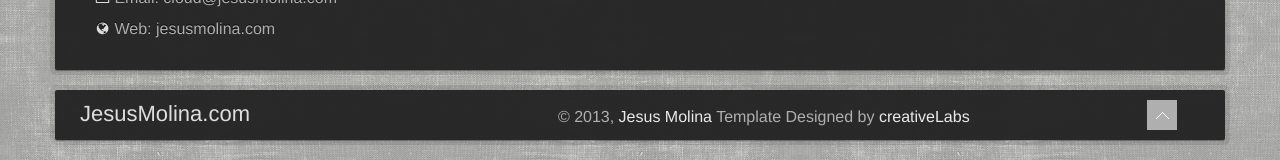
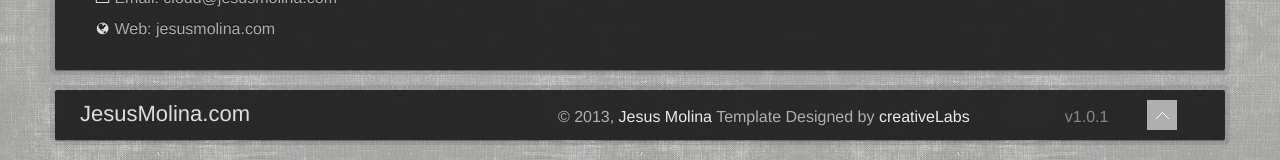
Before and after one commit to nomellames/jesusmolina-staging, a Jekyll site: the page built from index.html, in a window 1280 px wide and 900 px high, scrolled down 2653 px. Shown: the part 740-900 px from the top of the window. Built offline with Jekyll 4.4.1, drawn with Linux system fonts in a browser that asks for light colours; some web fonts are replaced; comment, search, counter and statistics services are not loaded.

Commit message:
fixed local vs github 2

```diff
--- a/_config.yml
+++ b/_config.yml
@@ -4,6 +4,7 @@
 baseurl: /jesusmolina-staging
 author: Jesus Molina
 email: contact@jesusmolina.com
+version: v1.0.1
 lsi: false
 highlighter: rouge
 auto: true
--- a/_includes/footer.html
+++ b/_includes/footer.html
@@ -69,6 +69,7 @@
 
 						<div id="under-footer-copyright">
 							&copy; 2013, <a href="http://www.jesusmolina.com">Jesus Molina </a> Template Designed by <a href="http://clabs.co">creativeLabs</a>
+							<span style="float:right;color:#888;">{{ site.version }}</span>
 						</div>
 
 					</div>
```
Also changed, not shown: 1 other file.
